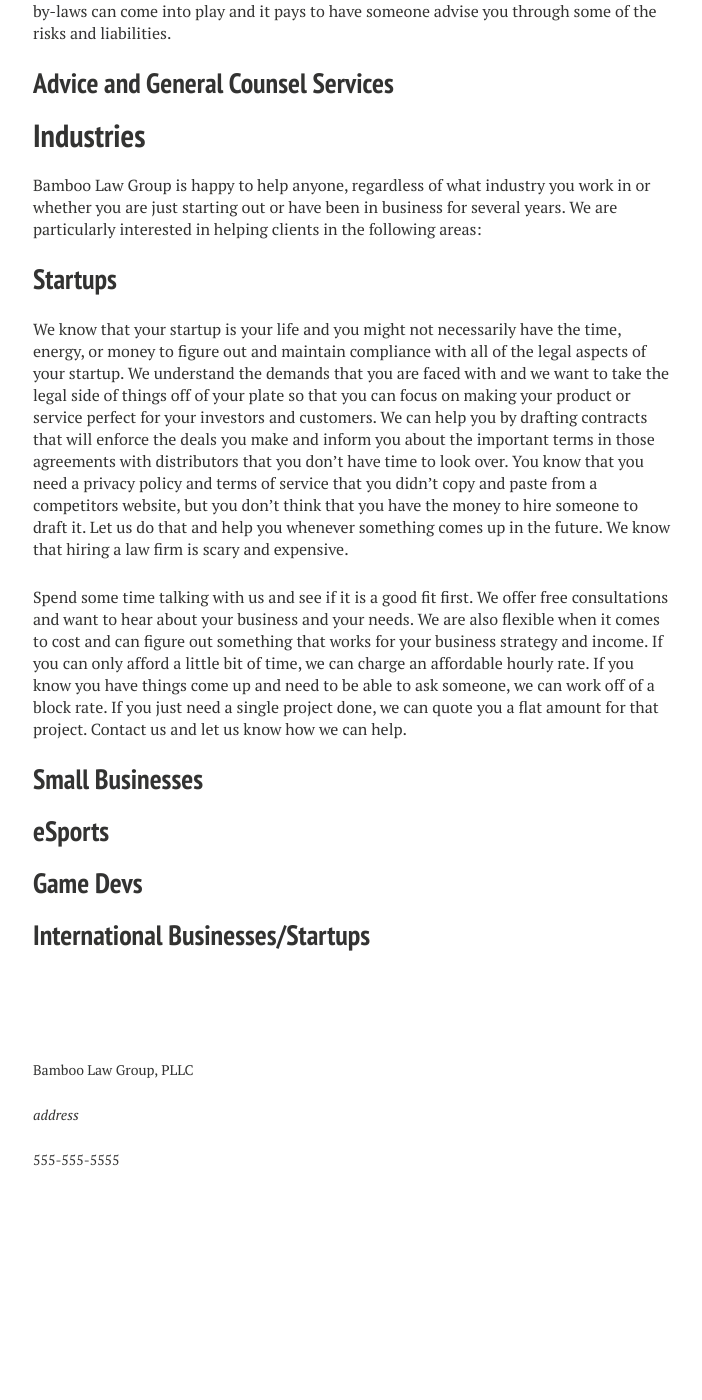
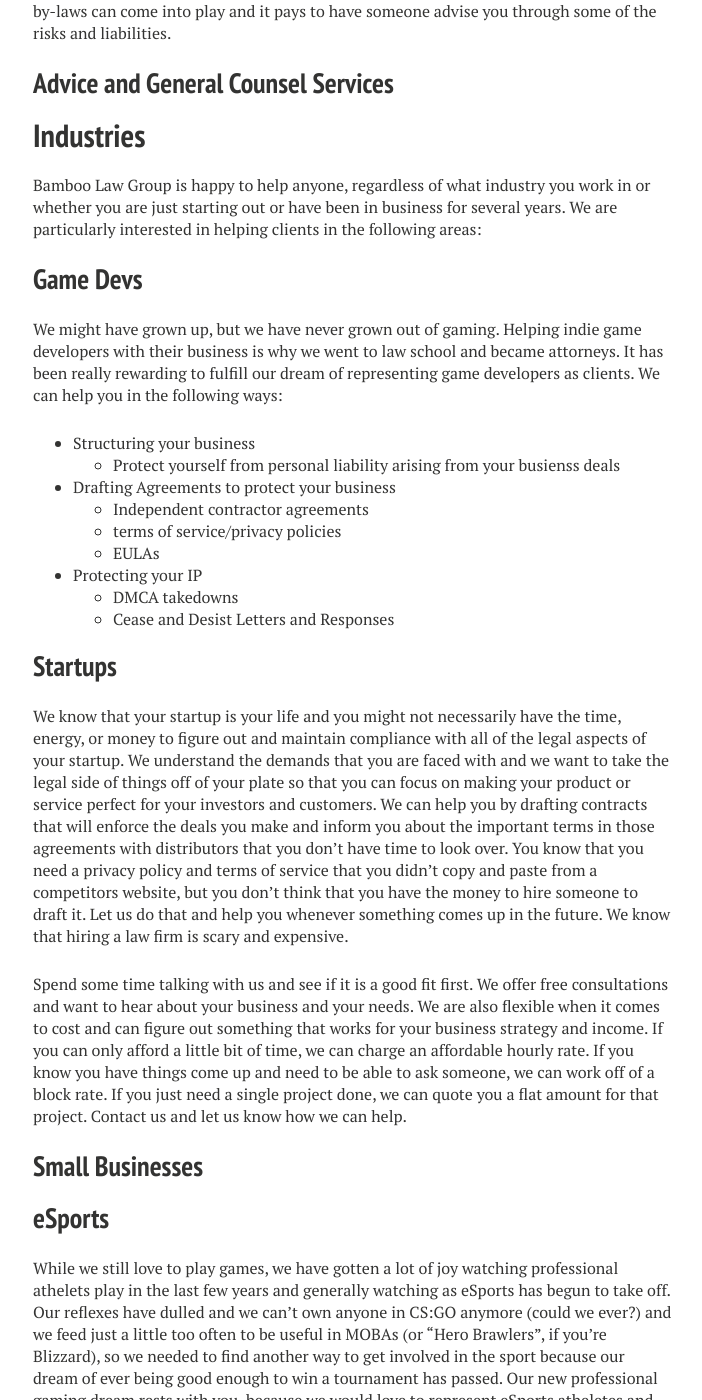
Before and after one commit to nerdyfergy/blg-site-mm3, a Jekyll site: the page built from service-and-industry/index.md, in a window 1280 px wide and 1400 px high, scrolled down 2194 px. Shown: the whole window, without its empty margins (287-989 px from the left). Built offline with Jekyll 4.4.1, drawn with Linux system fonts in a browser that asks for light colours; before the commit the page ends 3437 px from its top, so only the background shows below that; some of the changed text lies outside the part shown.

Commit message:
Update index.md

```diff
--- a/service-and-industry/index.md
+++ b/service-and-industry/index.md
@@ -44,6 +44,18 @@ Depending on your situation (single person business vs. multiple founders/direct
 
 Bamboo Law Group is happy to help anyone, regardless of what industry you work in or whether you are just starting out or have been in business for several years. We are particularly interested in helping clients in the following areas:
 
+## Game Devs
+We might have grown up, but we have never grown out of gaming. Helping indie game developers with their business is why we went to law school and became attorneys. It has been really rewarding to fulfill our dream of representing game developers as clients. We can help you in the following ways:
+* Structuring your business
+  * Protect yourself from personal liability arising from your busienss deals
+* Drafting Agreements to protect your business
+  * Independent contractor agreements
+  * terms of service/privacy policies
+  * EULAs
+* Protecting your IP
+  * DMCA takedowns
+  * Cease and Desist Letters and Responses
+
 ## Startups
 We know that your startup is your life and you might not necessarily have the time, energy, or money to figure out and maintain compliance with all of the legal aspects of your startup. We understand the demands that you are faced with and we want to take the legal side of things off of your plate so that you can focus on making your product or service perfect for your investors and customers. We can help you by drafting contracts that will enforce the deals you make and inform you about the important terms in those agreements with distributors that you don't have time to look over. You know that you need a privacy policy and terms of service that you didn't copy and paste from a competitors website, but you don't think that you have the money to hire someone to draft it. Let us do that and help you whenever something comes up in the future. We know that hiring a law firm is scary and expensive.
 
@@ -53,7 +65,9 @@ Spend some time talking with us and see if it is a good fit first. We offer free
 
 
 ## eSports
+While we still love to play games, we have gotten a lot of joy watching professional athelets play in the last few years and generally watching as eSports has begun to take off. Our reflexes have dulled and we can't own anyone in CS:GO anymore (could we ever?) and we feed just a little too often to be useful in MOBAs (or "Hero Brawlers", if you're Blizzard), so we needed to find another way to get involved in the sport because our dream of ever being good enough to win a tournament has passed. Our new professional gaming dream rests with you, because we would love to represent eSports atheletes and teams in making your dreams of being professional gamers come true.
 
-## Game Devs
+We can help with visas, reviewing and negotiating contracts, structuring your team's business to protect your assets, and protecting your IP. That way you can focus on being the best and achieve ~~our~~ your dreams of travelling the world and striving to be the best.
+
 
 ## International Businesses/Startups
```
